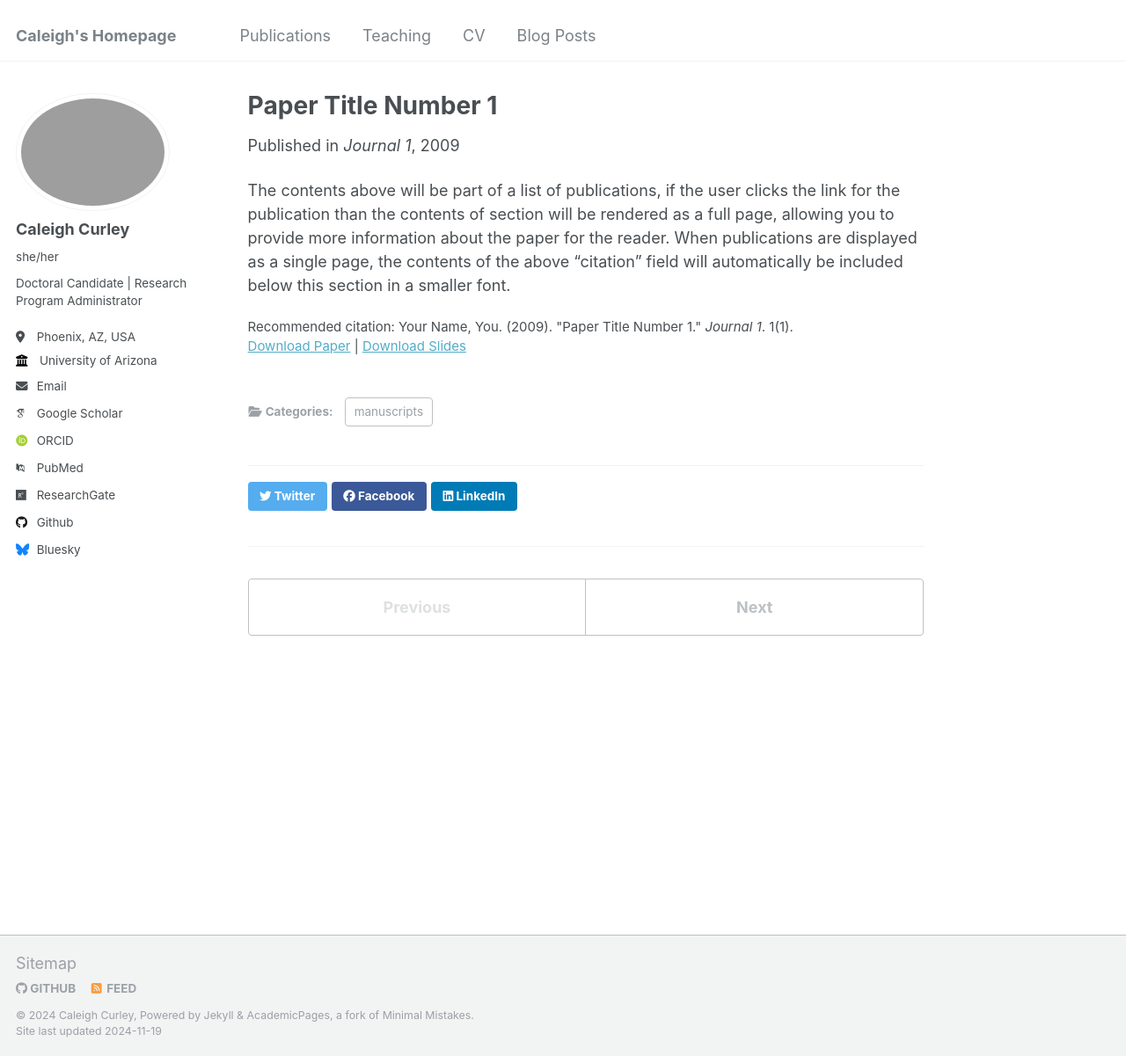
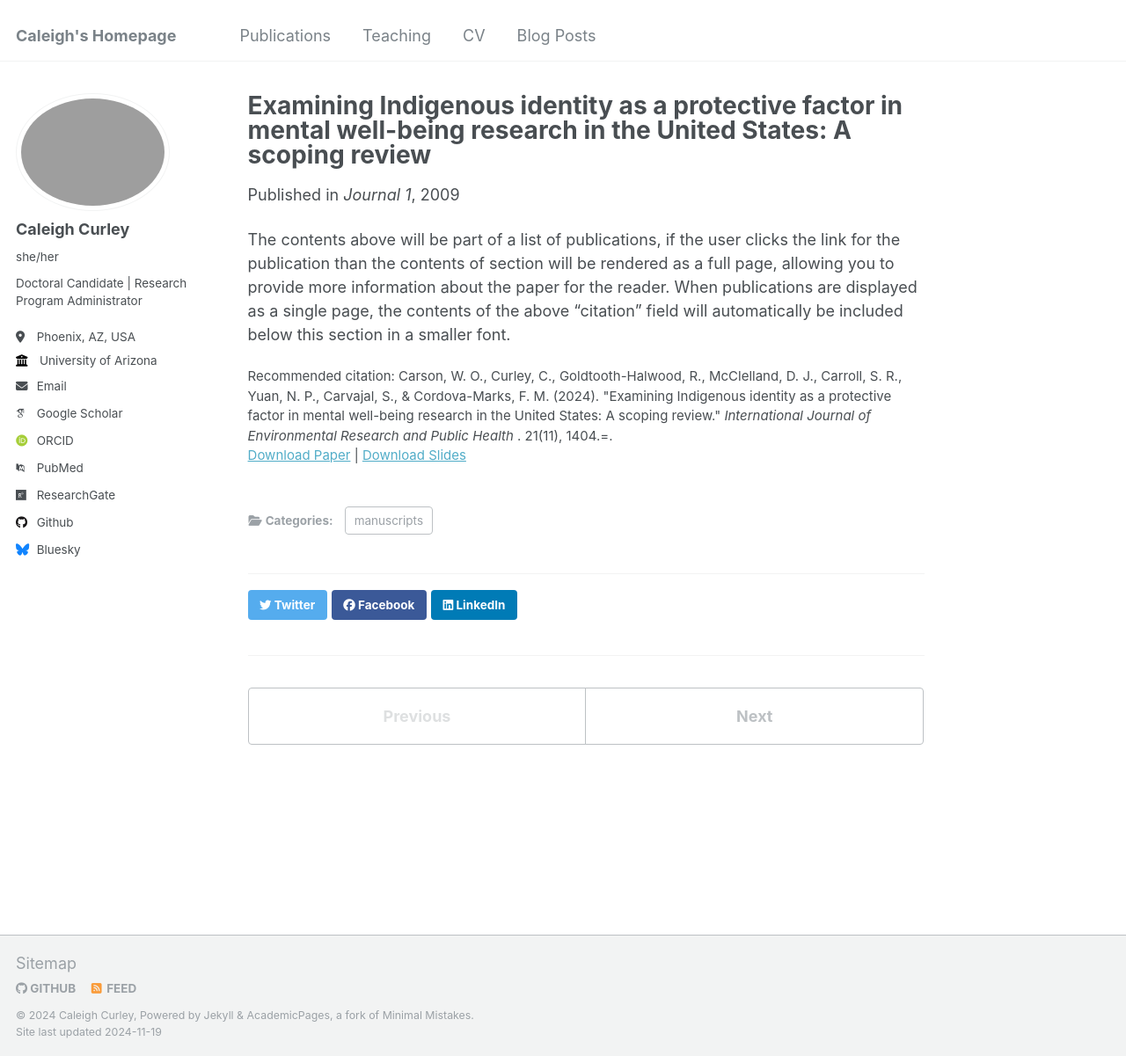
Before and after one commit to caleighcurley/Caleigh-Curley, a Jekyll site: the page built from _publications/2009-10-01-paper-title-number-1.md, in a window 1280 px wide and 1201 px high. Shown: the whole window at 88% size. Built offline with Jekyll 4.4.1, drawn with Linux system fonts in a browser that asks for light colours; some web fonts are replaced.

Commit message:
Update 2009-10-01-paper-title-number-1.md

```diff
--- a/_publications/2009-10-01-paper-title-number-1.md
+++ b/_publications/2009-10-01-paper-title-number-1.md
@@ -1,14 +1,13 @@
 ---
-title: "Paper Title Number 1"
+title: "Examining Indigenous identity as a protective factor in mental well-being research in the United States: A scoping review"
 collection: publications
 category: manuscripts
 permalink: /publication/2009-10-01-paper-title-number-1
-excerpt: 'This paper is about the number 1. The number 2 is left for future work.'
 date: 2009-10-01
 venue: 'Journal 1'
 slidesurl: 'http://academicpages.github.io/files/slides1.pdf'
 paperurl: 'http://academicpages.github.io/files/paper1.pdf'
-citation: 'Your Name, You. (2009). &quot;Paper Title Number 1.&quot; <i>Journal 1</i>. 1(1).'
+citation: 'Carson, W. O., Curley, C., Goldtooth-Halwood, R., McClelland, D. J., Carroll, S. R., Yuan, N. P., Carvajal, S., & Cordova-Marks, F. M. (2024). &quot;Examining Indigenous identity as a protective factor in mental well-being research in the United States: A scoping review.&quot; <i>International Journal of Environmental Research and Public Health </i>. 21(11), 1404.=.'
 ---
 
 The contents above will be part of a list of publications, if the user clicks the link for the publication than the contents of section will be rendered as a full page, allowing you to provide more information about the paper for the reader. When publications are displayed as a single page, the contents of the above "citation" field will automatically be included below this section in a smaller font.
```
